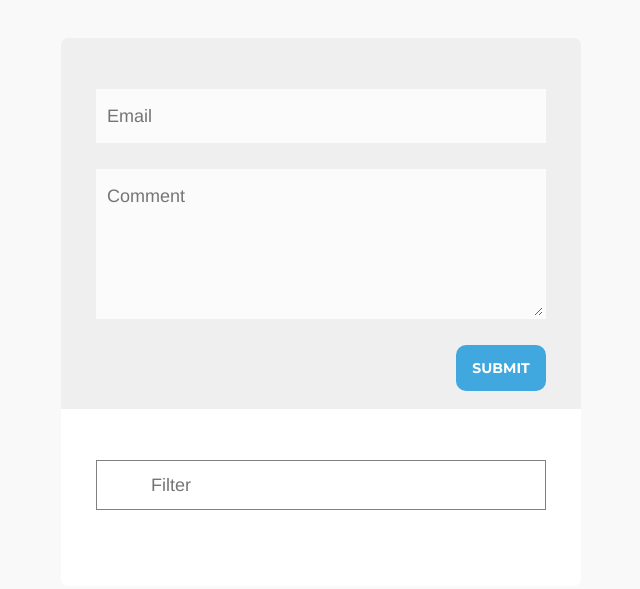
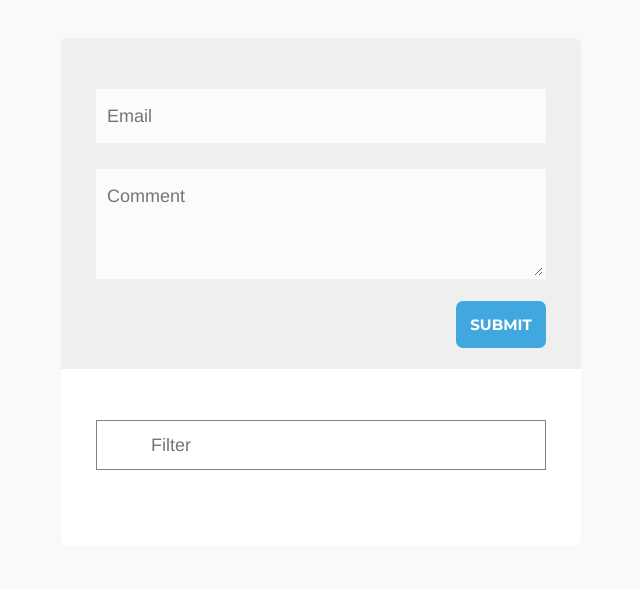
Before and after one commit to ortalgruner/big_panda, a plain HTML site: page index.html in a window 1280 px wide. Shown: the whole page, without its empty margins (319-959 px from the left). Drawn offline with nearby package versions, Linux system fonts and the light colour scheme; some packages are replaced by stand-ins of ours.

Commit message:
Changed text area size and gravatar corners

```diff
--- a/css/style.css
+++ b/css/style.css
@@ -158,8 +158,8 @@ html{    background:#F9F9F9 no-repeat;
 
 textarea {
     width: 100%;
-    height: 150px;
-    line-height: 150%;
+    height: 110px;
+    line-height: 110%;
     resize:vertical;
 }
 
@@ -173,16 +173,16 @@ input:focus, textarea:focus {
   float:right;
   width: 20%;
   border: none;
-  border-radius: 10px;
+  border-radius: 7px;
   cursor:pointer;
   background-color: #40A8DF;
   color:white;
-  font-size: 14px;
+  font-size: 15px;
   padding:14px;
   -webkit-transition: all 0.3s;
   -moz-transition: all 0.3s;
   transition: all 0.3s;
-  margin-top:-4px;
+  margin-top:-8px;
   font-weight:700;
   outline: 0;
 
@@ -217,3 +217,9 @@ input:focus, textarea:focus {
 .comment-email {
   font-weight: bold;
 }
+
+.commentImg {
+  border-radius: 7px;
+  height: 50px;
+  width: 50px;
+}
--- a/views/commentsView.html
+++ b/views/commentsView.html
@@ -31,7 +31,7 @@
 	        <input ng-model="filterText" type="text" id="filter" class="filter-feedback-input" placeholder="Filter" />
 	        </p>
 		  <div class="comment" ng-repeat="comment in commentsList | filter: commentsFilter">
-		  	<div class="comment-avatar"><img gravatar-src="comment.email" gravatar-size="50"></div>
+		  	<div class="comment-avatar"><img class="commentImg" gravatar-src="comment.email" gravatar-size="50"></div>
 		  	<div class="comment-contents">
 		    	<div class="comment-email">{{comment.email}}</div>
 		    	<div class="comment-text">{{comment.message}}</div>
```
